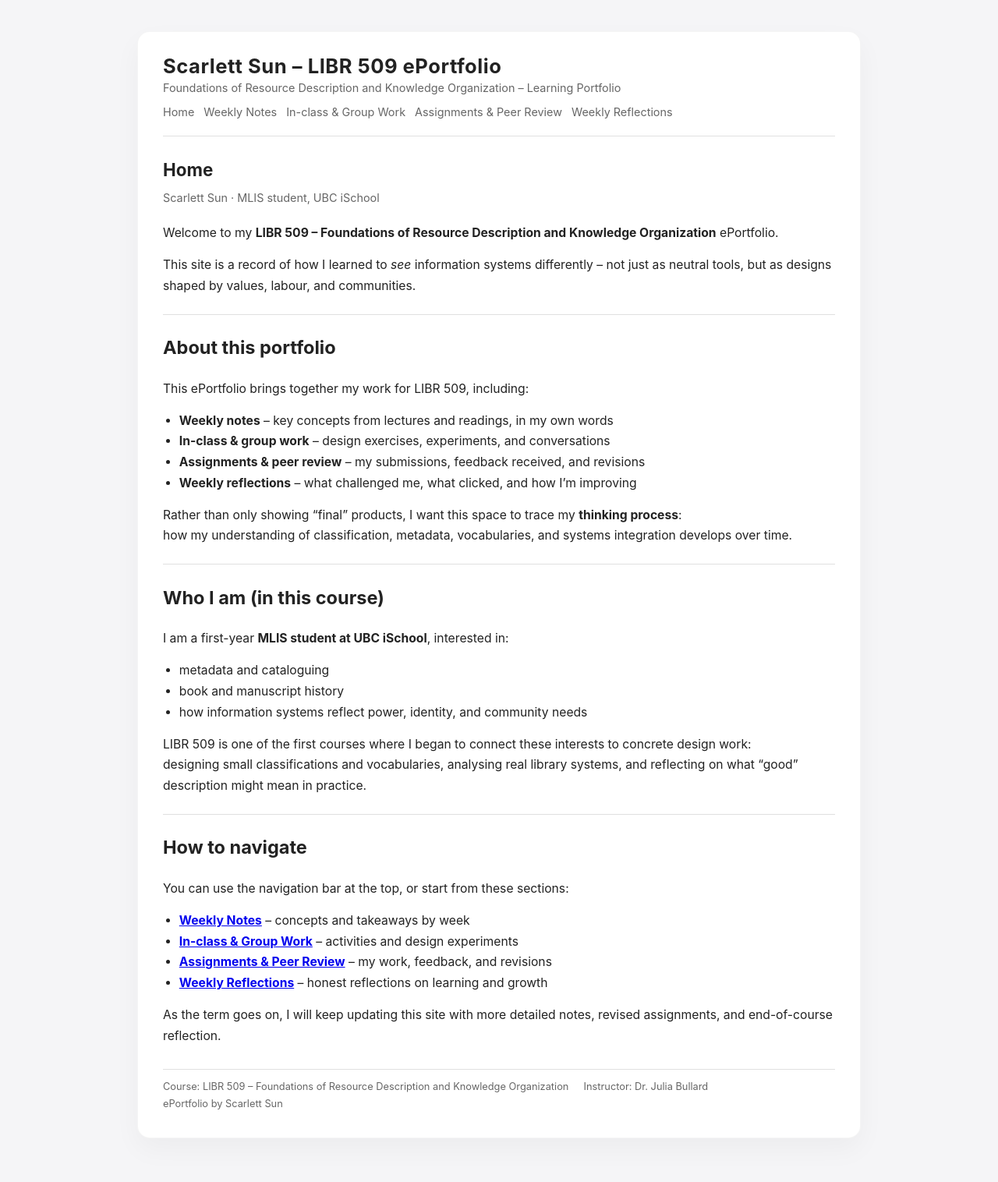
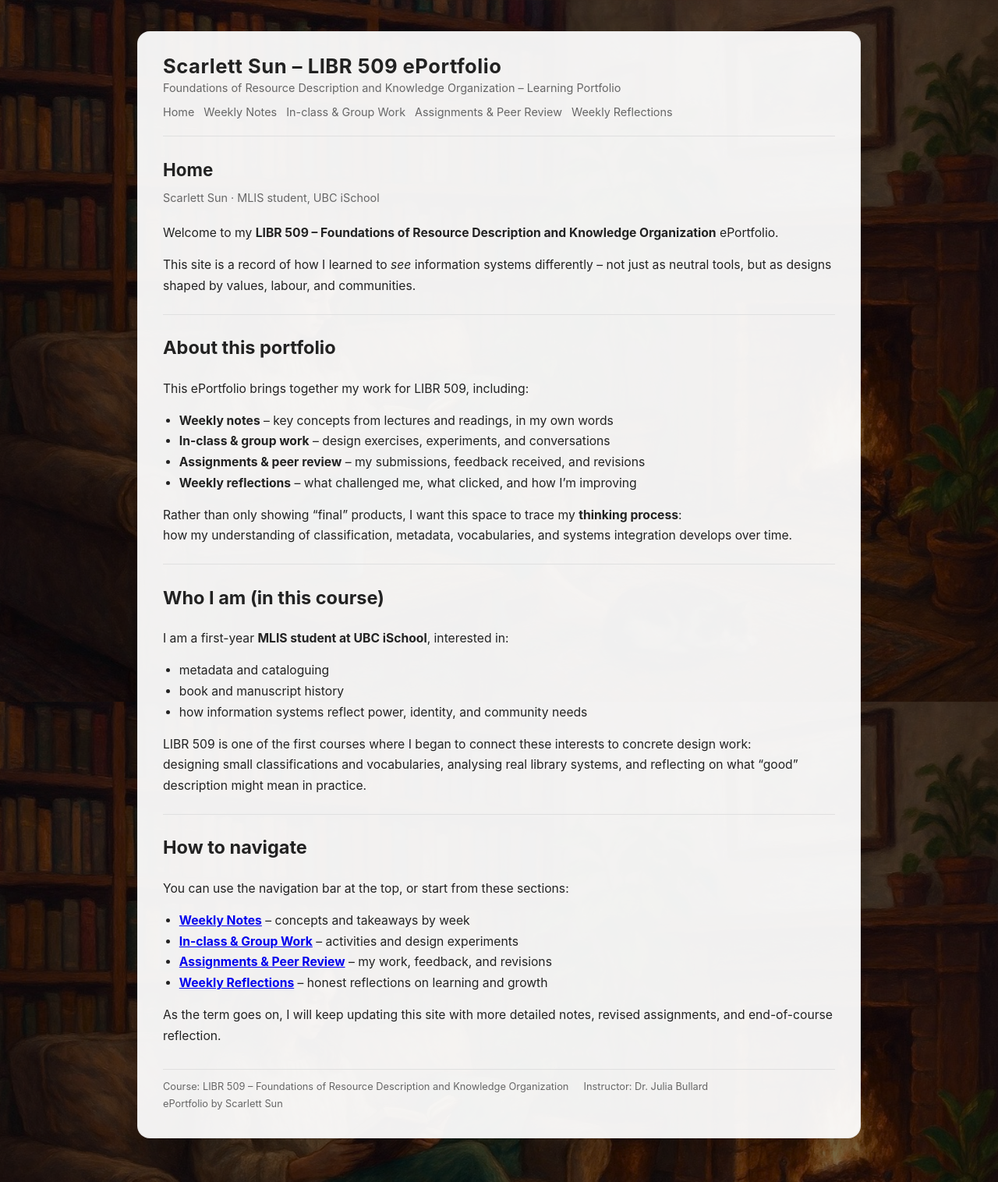
Before and after one commit to scarlettybe/libr509-eportfolio, a Jekyll site: the page built from index.md, in a window 1280 px wide. Shown: the whole page at 78% size. Built offline with Jekyll 4.4.1, drawn with Linux system fonts in a browser that asks for light colours.

Commit message:
Update default.html

```diff
--- a/_layouts/default.html
+++ b/_layouts/default.html
@@ -7,8 +7,7 @@
     <meta name="description" content="{{ page.description | default: site.description }}">
     <style>
       :root {
-        --bg: #f5f5f7;
-        --card-bg: #ffffff;
+        --card-bg: rgba(255, 255, 255, 0.94);
         --text: #222222;
         --muted: #666666;
         --accent: #2952cc;
@@ -23,8 +22,15 @@
         margin: 0;
         padding: 0;
         font-family: -apple-system, BlinkMacSystemFont, "Segoe UI", system-ui, sans-serif;
-        background-color: var(--bg);
         color: var(--text);
+        min-height: 100vh;
+        /* 背景图 + 暗色渐变 */
+        background:
+          linear-gradient(
+            rgba(0, 0, 0, 0.45),
+            rgba(0, 0, 0, 0.55)
+          ),
+          url('{{ "/img/background.jpeg" | relative_url }}') center center / cover fixed no-repeat;
       }
 
       .page-wrapper {
@@ -36,8 +42,8 @@
       .site-card {
         background: var(--card-bg);
         border-radius: 16px;
-        box-shadow: 0 14px 35px rgba(0, 0, 0, 0.04);
-        border: 1px solid rgba(0, 0, 0, 0.04);
+        box-shadow: 0 14px 35px rgba(0, 0, 0, 0.18);
+        border: 1px solid rgba(0, 0, 0, 0.06);
         padding: 1.75rem 2rem 2.25rem;
       }
 
```
